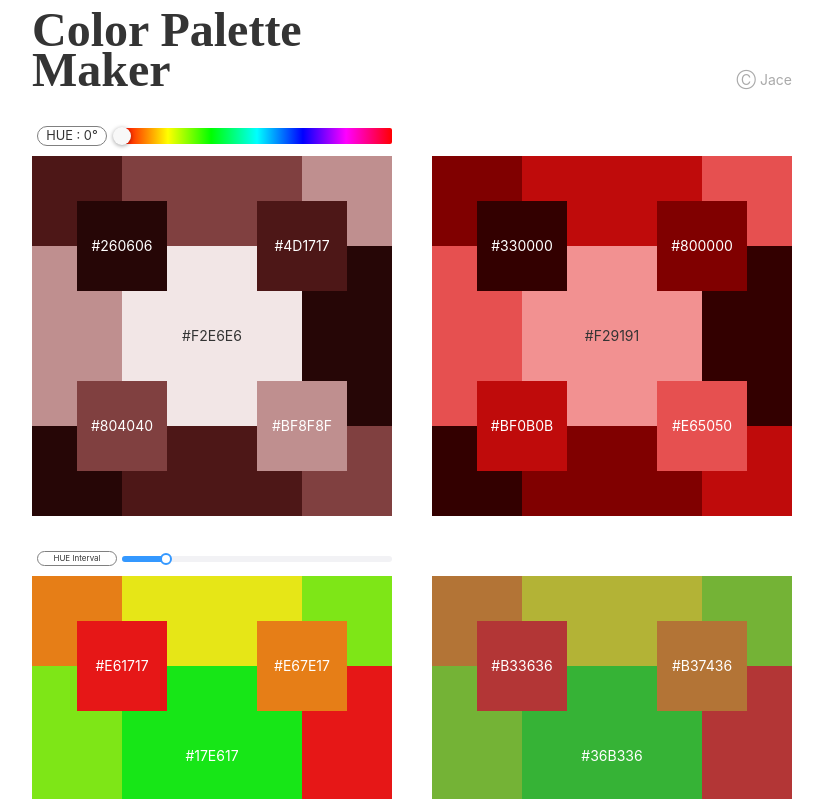
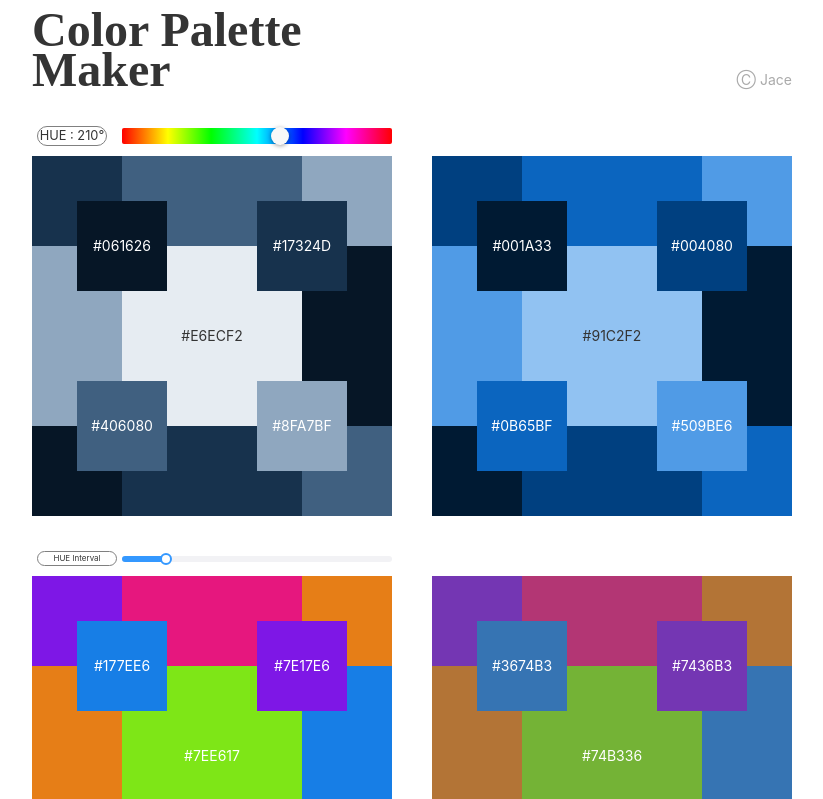
Before and after one commit to jacealan/cpm, a React (Create React App) app: page / in a window 1280 px wide. Shown: the top 799 px of the page, without its empty margins (228-1051 px from the left). Built offline with nearby package versions, Linux system fonts and the light colour scheme; a web font is replaced by a local one.

Commit message:
Change default Hue

```diff
--- a/src/App.js
+++ b/src/App.js
@@ -158,12 +158,23 @@ function ColorPalette(props) {
 
 
 function App() {
-  const [h, setH] = useState(0);
+  const [h, setH] = useState(210);
   const [s, setS] = useState(0.9);
   const [v, setV] = useState(0.9);
 
-  const [background, setBackground] = useState(0);
+  const [background, setBackground] = useState("#E6ECF2");
   const [colorDif, setColorDif] = useState(60);
+
+  // setBackground(hsvToRgb(210).hex);
+  const newRgbs = [];
+  const pickSV1 = [0.15, 0.3, 0.5, 0.75, 0.95];
+  pickSV1.forEach((sv, idx) => {newRgbs[idx] = hsvToRgb(h / 360, 1 - sv, sv)});
+  const pickSV2 = [0.2, 0.5, 0.75, 0.9, 0.95];
+  pickSV2.forEach((sv, idx) => {newRgbs[idx + 5] = hsvToRgb(h / 360, 1 - sv ** 10, sv)});
+  const pickH = [h, (h + colorDif) % 360, (h + colorDif * 2) % 360, (h + colorDif * 3) % 360, (h + colorDif * 4) % 360]
+  pickH.forEach((hh, idx) => {newRgbs[idx + 10] = hsvToRgb(hh / 360, s, v)});
+  pickH.forEach((hh, idx) => {newRgbs[idx + 15] = hsvToRgb(hh / 360, 0.7, 0.7)});
+  const [rgbs, setRgbs] = useState(newRgbs);
 
   const onChangeHue = (color) => {
     setBackground(color.hex);
@@ -187,17 +198,6 @@ function App() {
     pickH.forEach((hh, idx) => {newRgbs[idx + 15] = hsvToRgb(hh / 360, 0.7, 0.7)});
     setRgbs(newRgbs);
   }
-
-  const newRgbs = [];
-  const pickSV1 = [0.15, 0.3, 0.5, 0.75, 0.95];
-  pickSV1.forEach((sv, idx) => {newRgbs[idx] = hsvToRgb(h / 360, 1 - sv, sv)});
-  const pickSV2 = [0.2, 0.5, 0.75, 0.9, 0.95];
-  pickSV2.forEach((sv, idx) => {newRgbs[idx + 5] = hsvToRgb(h / 360, 1 - sv ** 10, sv)});
-  const dif = 30;
-  const pickH = [h, (h + dif) % 360, (h + dif * 2) % 360, (h + dif * 3) % 360, (h + dif * 4) % 360]
-  pickH.forEach((hh, idx) => {newRgbs[idx + 10] = hsvToRgb(hh / 360, s, v)});
-  pickH.forEach((hh, idx) => {newRgbs[idx + 15] = hsvToRgb(hh / 360, 0.7, 0.7)});
-  const [rgbs, setRgbs] = useState(newRgbs);
 
   return (
     <div className="container">
```
